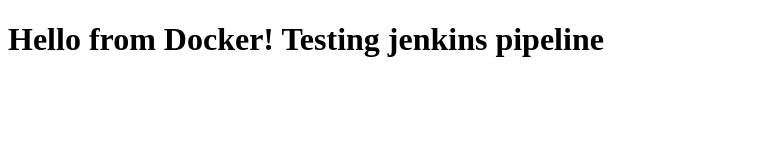
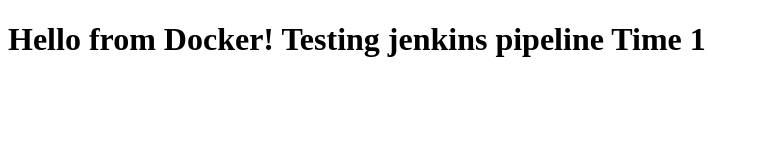
Before and after one commit to ashishpathlyft/docker-website-demo, a plain HTML site: page index.html in a window 1280 px wide. Shown: the whole page, without its empty margins (0-759 px from the left). Drawn offline with Linux system fonts and the light colour scheme.

Commit message:
Update index.html

```diff
--- a/index.html
+++ b/index.html
@@ -5,6 +5,6 @@
     <title>My Docker Website.</title>
 </head>
 <body>
-    <h1>Hello from Docker! Testing jenkins pipeline</h1>
+    <h1>Hello from Docker! Testing jenkins pipeline Time 1</h1>
 </body>
 </html>
```
